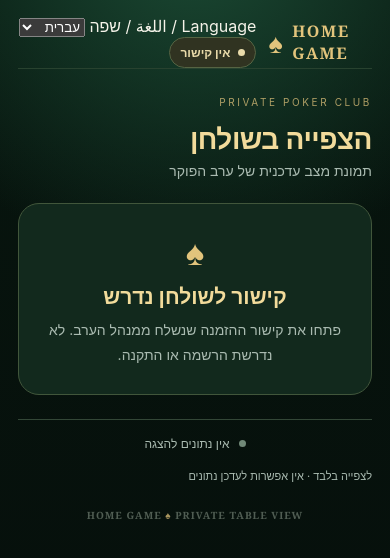
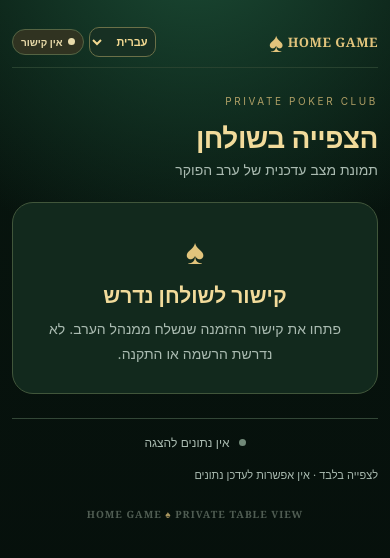
Before and after one commit to saarzvi/homegame-live-viewer, a plain HTML site: page index.html in a window 390 px wide. Drawn offline with Linux system fonts and the light colour scheme.

Commit message:
style(i18n): support English LTR and responsive Arabic/Hebrew layout

```diff
--- a/assets/styles.css
+++ b/assets/styles.css
@@ -67,3 +67,21 @@ button:focus-visible { outline:3px solid var(--gold); outline-offset:3px; }
 @media(min-width:560px) { .shell { padding:20px 30px 34px; } .hero { padding:29px; } }
 @media(max-width:355px) { .player { gap:8px; padding:10px; } .player-total { font-size:13px; } .player-buys { font-size:11px; } }
 @media(prefers-reduced-motion:reduce) { * { scroll-behavior:auto!important; } }
+
+.top-controls { display:flex; align-items:center; gap:8px; }
+#language-picker { background:#173023; color:#f3d991; border:1px solid #6b7048; border-radius:10px; padding:7px 8px; font:600 12px -apple-system,BlinkMacSystemFont,Arial,sans-serif; max-width:104px; }
+#language-picker:focus-visible { outline:2px solid var(--gold); outline-offset:3px; }
+.visually-hidden { position:absolute!important; width:1px;height:1px;padding:0;margin:-1px;overflow:hidden;clip:rect(0,0,0,0);white-space:nowrap;border:0; }
+html[dir="ltr"] .eyebrow { text-align:left; }
+html[dir="ltr"] .hero-top { text-align:left; }
+html[dir="ltr"] .hero-metrics>div { border-left:0; border-right:1px solid #2d4b37; }
+html[dir="ltr"] .hero-metrics>div:last-child { border-right:0; }
+html[dir="ltr"] .player-total { text-align:right; }
+@media(max-width:400px) {
+  .shell { padding-inline:12px; }
+  .topbar { gap:5px; }
+  .top-controls { gap:5px; }
+  #language-picker { max-width:79px; padding:6px 3px; font-size:11px; }
+  .brand { font-size:13px; letter-spacing:.5px; gap:4px; }
+  .status { font-size:10px; padding:6px 8px; gap:5px; }
+}
```
